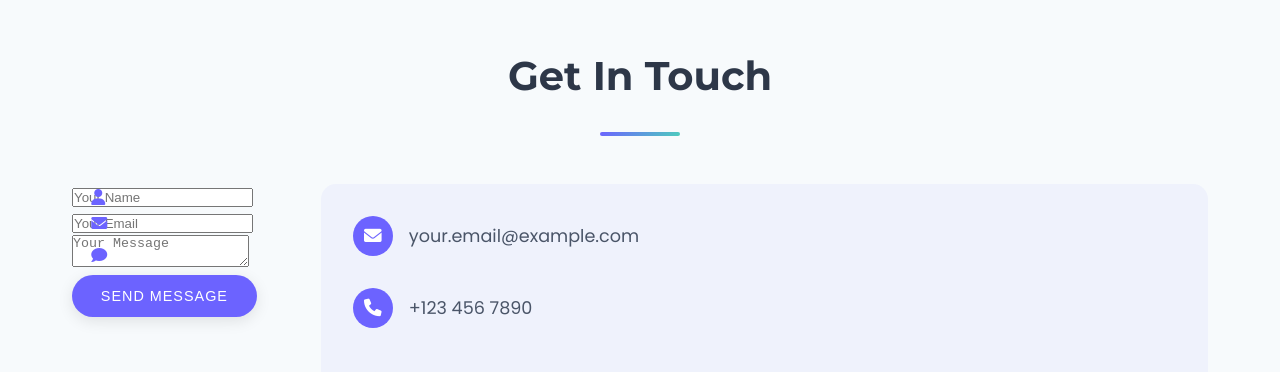
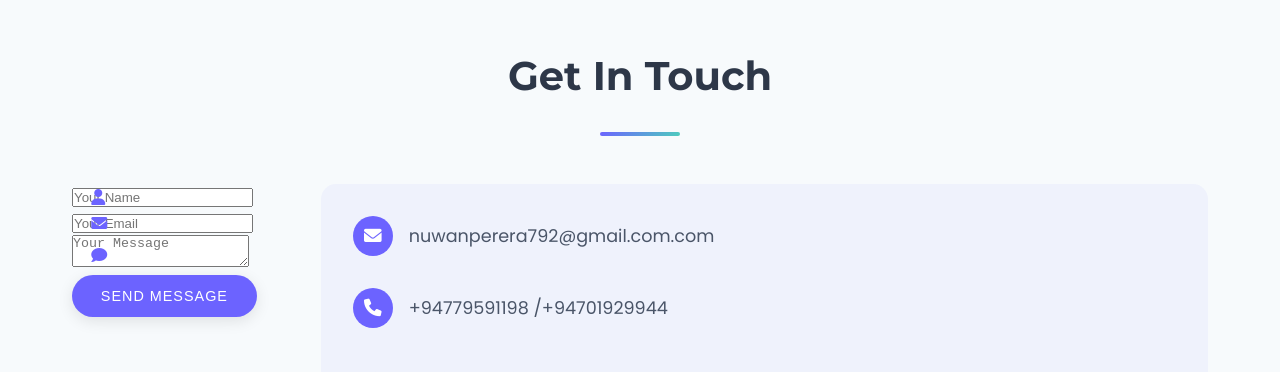
Before and after one commit to nuwan792/1202CD, a plain HTML site: page index.html in a window 1280 px wide. Shown: the part 3600-3972 px from the top of the page. Drawn offline with Linux system fonts and the light colour scheme.

Commit message:
index.html
Signed-off-by: nuwan792 <96398970+nuwan792@users.noreply.github.com>

```diff
--- a/index.html
+++ b/index.html
@@ -123,11 +123,11 @@
                 <div class="contact-info">
                     <div class="info-item">
                         <i class="fas fa-envelope"></i>
-                        <span>your.email@example.com</span>
+                        <span>nuwanperera792@gmail.com.com</span>
                     </div>
                     <div class="info-item">
                         <i class="fas fa-phone"></i>
-                        <span>+123 456 7890</span>
+                        <span>+94779591198 /+94701929944</span>
                     </div>
                     <div class="social-links">
                         <a href="#" class="social-link"><i class="fab fa-github"></i></a>
```
